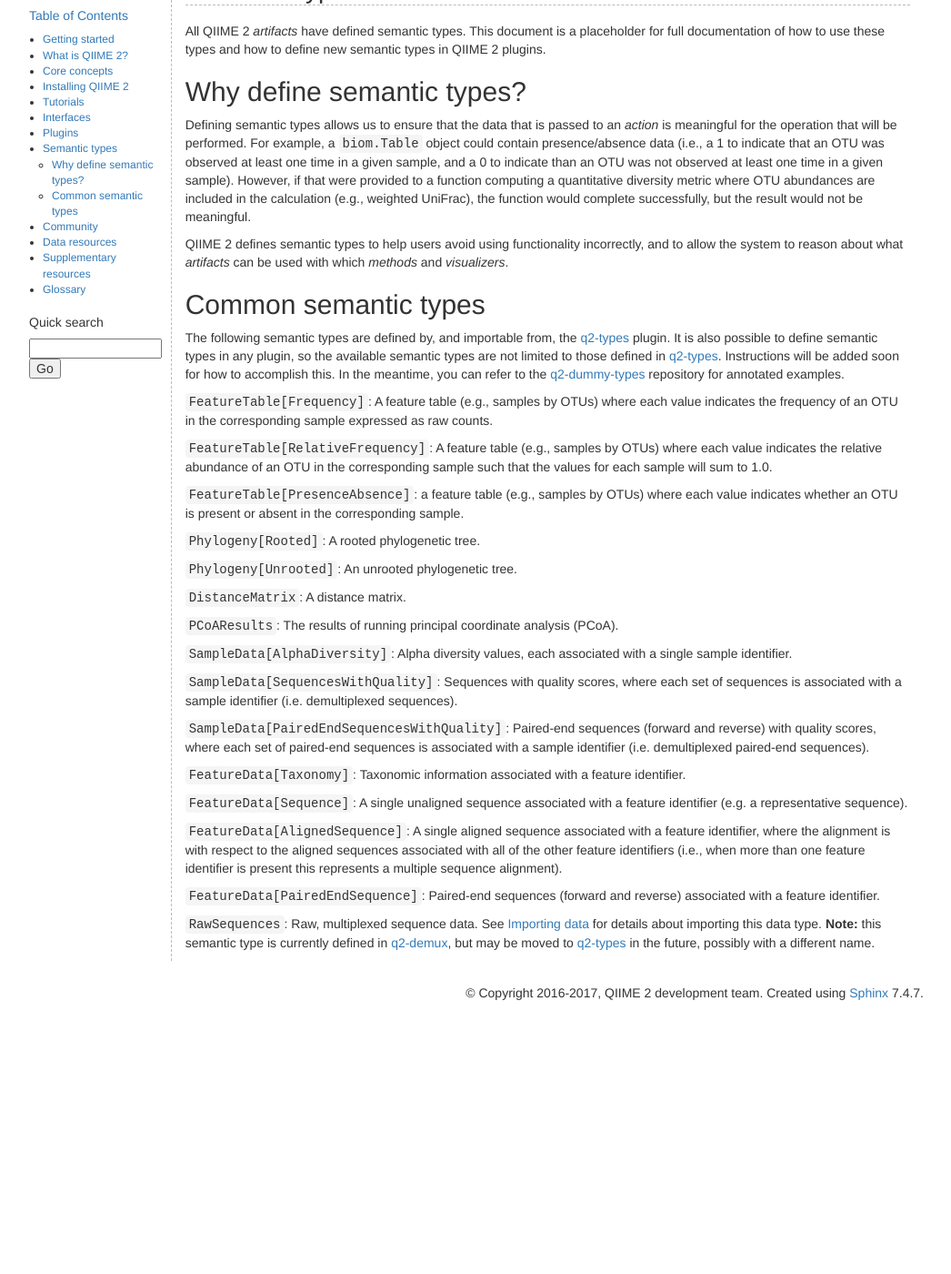
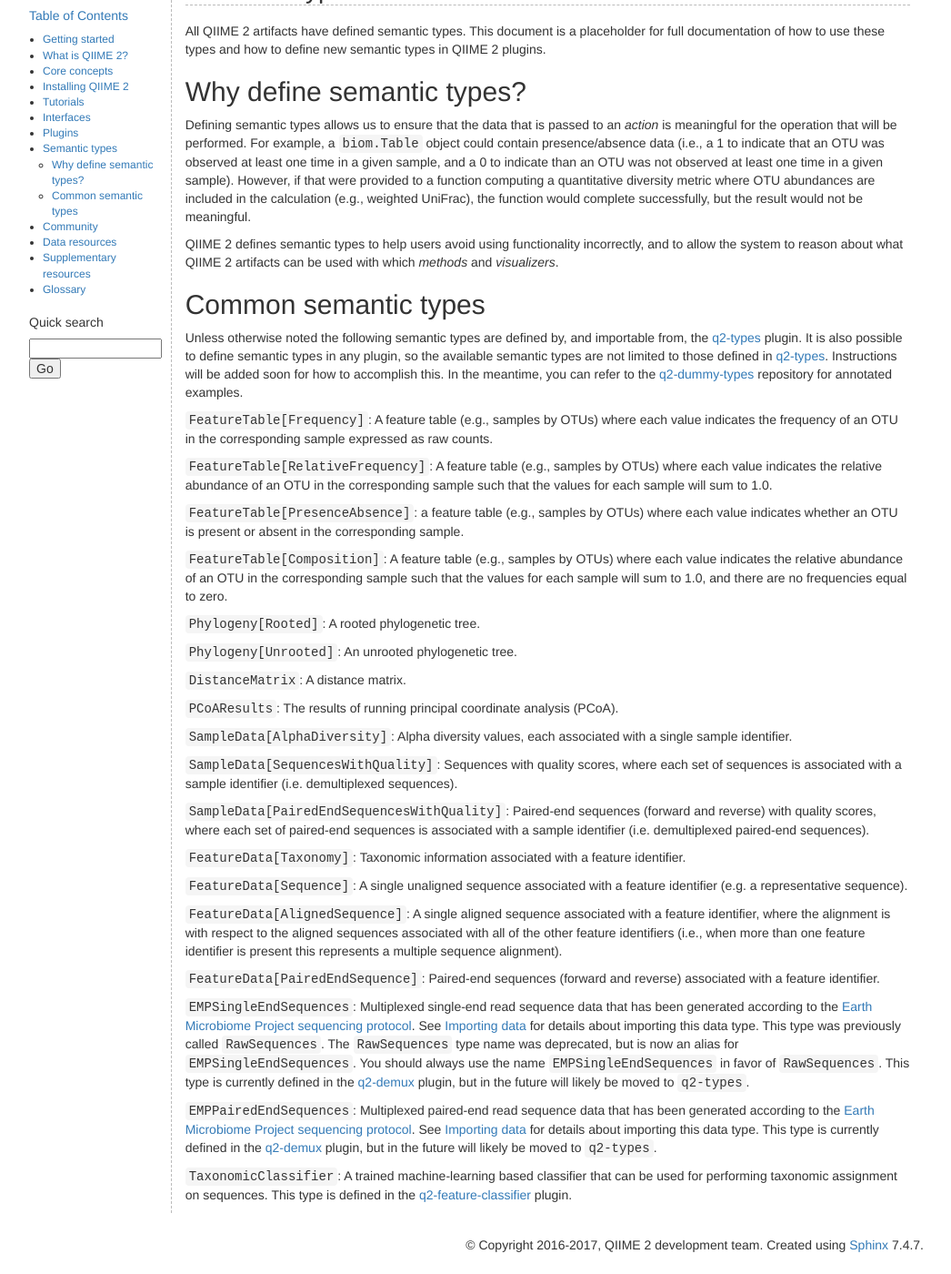
Before and after one commit to qiime2/docs, a Sphinx documentation site: the page built from source/semantic-types.rst, in a window 1280 px wide and 1400 px high, scrolled down 245 px. Shown: the whole window at 91% size, without its empty margins (121-1167 px from the left). Built offline with Sphinx 7.4.7, drawn with Linux system fonts in a browser that asks for light colours; pages that are not in the unit, such as notebooks, are missing from menus; the version number could not be read and is left out; before the commit the page ends 1371 px from its top, so only the background shows below that.

Commit message:
MAINT: updates for 2017.2 and adds missing types

```diff
--- a/source/semantic-types.rst
+++ b/source/semantic-types.rst
@@ -1,25 +1,27 @@
 Semantic types
 ==============
 
-All QIIME 2 *artifacts* have defined semantic types. This document is a placeholder for full documentation of how to use these types and how to define new semantic types in QIIME 2 plugins.
+All QIIME 2 artifacts have defined semantic types. This document is a placeholder for full documentation of how to use these types and how to define new semantic types in QIIME 2 plugins.
 
 Why define semantic types?
 --------------------------
 
 Defining semantic types allows us to ensure that the data that is passed to an *action* is meaningful for the operation that will be performed. For example, a ``biom.Table`` object could contain presence/absence data (i.e., a 1 to indicate that an OTU was observed at least one time in a given sample, and a 0 to indicate than an OTU was not observed at least one time in a given sample). However, if that were provided to a function computing a quantitative diversity metric where OTU abundances are included in the calculation (e.g., weighted UniFrac), the function would complete successfully, but the result would not be meaningful.
 
-QIIME 2 defines semantic types to help users avoid using functionality incorrectly, and to allow the system to reason about what *artifacts* can be used with which *methods* and *visualizers*.
+QIIME 2 defines semantic types to help users avoid using functionality incorrectly, and to allow the system to reason about what QIIME 2 artifacts can be used with which *methods* and *visualizers*.
 
 Common semantic types
 ---------------------
 
-The following semantic types are defined by, and importable from, the `q2-types`_ plugin. It is also possible to define semantic types in any plugin, so the available semantic types are not limited to those defined in `q2-types`_. Instructions will be added soon for how to accomplish this. In the meantime, you can refer to the `q2-dummy-types`_ repository for annotated examples.
+Unless otherwise noted the following semantic types are defined by, and importable from, the `q2-types`_ plugin. It is also possible to define semantic types in any plugin, so the available semantic types are not limited to those defined in `q2-types`_. Instructions will be added soon for how to accomplish this. In the meantime, you can refer to the `q2-dummy-types`_ repository for annotated examples.
 
 ``FeatureTable[Frequency]``: A feature table (e.g., samples by OTUs) where each value indicates the frequency of an OTU in the corresponding sample expressed as raw counts.
 
 ``FeatureTable[RelativeFrequency]``: A feature table (e.g., samples by OTUs) where each value indicates the relative abundance of an OTU in the corresponding sample such that the values for each sample will sum to 1.0.
 
 ``FeatureTable[PresenceAbsence]``: a feature table (e.g., samples by OTUs) where each value indicates whether an OTU is present or absent in the corresponding sample.
+
+``FeatureTable[Composition]``: A feature table (e.g., samples by OTUs) where each value indicates the relative abundance of an OTU in the corresponding sample such that the values for each sample will sum to 1.0, and there are no frequencies equal to zero.
 
 ``Phylogeny[Rooted]``: A rooted phylogenetic tree.
 
@@ -43,10 +45,16 @@
 
 ``FeatureData[PairedEndSequence]``: Paired-end sequences (forward and reverse) associated with a feature identifier.
 
-``RawSequences``: Raw, multiplexed sequence data. See :doc:`tutorials/importing` for details about importing this data type. **Note:** this semantic type is currently defined in `q2-demux`_, but may be moved to `q2-types`_ in the future, possibly with a different name.
+``EMPSingleEndSequences``: Multiplexed single-end read sequence data that has been generated according to the `Earth Microbiome Project sequencing protocol <http://www.earthmicrobiome.org/protocols-and-standards/>`_. See :doc:`tutorials/importing` for details about importing this data type. This type was previously called ``RawSequences``. The ``RawSequences`` type name was deprecated, but is now an alias for ``EMPSingleEndSequences``. You should always use the name ``EMPSingleEndSequences`` in favor of ``RawSequences``. This type is currently defined in the `q2-demux`_ plugin, but in the future will likely be moved to ``q2-types``.
+
+``EMPPairedEndSequences``: Multiplexed paired-end read sequence data that has been generated according to the `Earth Microbiome Project sequencing protocol <http://www.earthmicrobiome.org/protocols-and-standards/>`_. See :doc:`tutorials/importing` for details about importing this data type. This type is currently defined in the `q2-demux`_ plugin, but in the future will likely be moved to ``q2-types``.
+
+``TaxonomicClassifier``: A trained machine-learning based classifier that can be used for performing taxonomic assignment on sequences. This type is defined in the `q2-feature-classifier`_ plugin.
 
 .. _q2-types: https://github.com/qiime2/q2-types
 
 .. _q2-dummy-types: https://github.com/qiime2/q2-dummy-types
 
 .. _q2-demux: https://github.com/qiime2/q2-demux
+
+.. _q2-feature-classifier: https://github.com/qiime2/q2-feature-classifier
```
